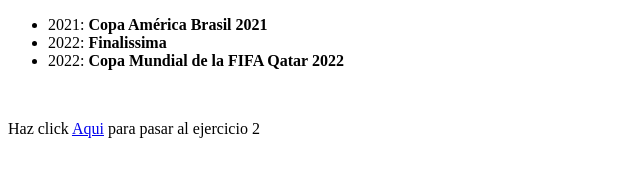
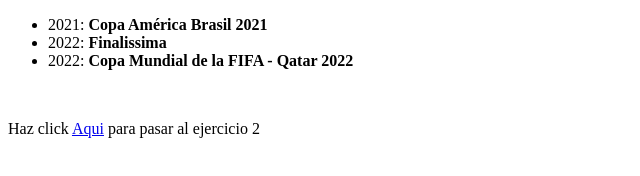
Before and after one commit to juanrosol/TP-1, a plain HTML site: page index.html in a window 1280 px wide. Shown: the part 352-528 px from the top of the page, 0-640 px from the left. Drawn offline with Linux system fonts and the light colour scheme.

Commit message:
correcciones

```diff
--- a/index.html
+++ b/index.html
@@ -12,7 +12,7 @@
       <ul>
         <li>Nombre completo:<b> Lionel Andrés Messi Cuccitini</b></li>
         <li>Fecha de nacimiento:<b> 24/6/1987</b></li>
-        <li>Lugar de nacimiento:<b> Rosario-Argentina</b></li>
+        <li>Lugar de nacimiento:<b> Rosario - Argentina</b></li>
       </ul>
     </div>
     <div>
@@ -28,7 +28,7 @@
       <ul>
         <li>2021:<b> Copa América Brasil 2021</b></li>
         <li>2022:<b> Finalissima</b></li>
-        <li>2022:<b> Copa Mundial de la FIFA Qatar 2022</b></li>
+        <li>2022:<b> Copa Mundial de la FIFA - Qatar 2022</b></li>
       </ul>
     </div>
     <br />
```
